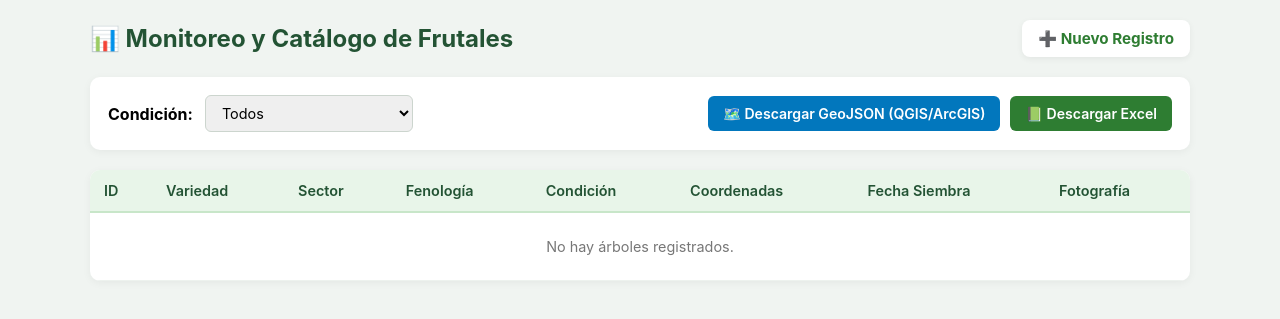
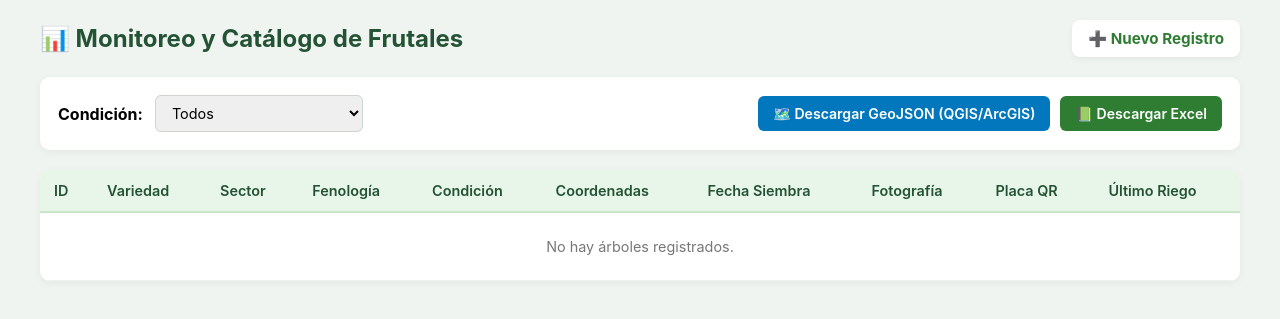
Before and after one commit to fabiogracias1979-svg/granja-verdio-app, a FastAPI app: page /registros in a window 1280 px wide. Shown: the top 319 px of the page. Run offline with FastAPI, Linux system fonts and the light colour scheme.

Commit message:
Update registros.html

```diff
--- a/templates/registros.html
+++ b/templates/registros.html
@@ -7,7 +7,7 @@
   <style>
     * { box-sizing: border-box; font-family: -apple-system, BlinkMacSystemFont, "Segoe UI", Roboto, sans-serif; }
     body { background-color: #f0f4f1; margin: 0; padding: 20px; }
-    .container { max-width: 1100px; margin: 0 auto; }
+    .container { max-width: 1200px; margin: 0 auto; }
     .header-bar { display: flex; justify-content: space-between; align-items: center; margin-bottom: 20px; flex-wrap: wrap; gap: 10px; }
     h2 { color: #235334; margin: 0; }
     .nav-btn {
@@ -37,6 +37,14 @@
     .badge-peligro { background: #ffebee; color: #c62828; }
     .link-drive { color: #1565c0; text-decoration: none; font-weight: 600; }
     .link-drive:hover { text-decoration: underline; }
+
+    /* Estilos para los nuevos botones */
+    .btn-qr {
+      display: inline-block; background: #e8f5e9; color: #1b5e20; text-decoration: none; font-size: 0.8rem; font-weight: bold; padding: 5px 10px; border-radius: 6px; border: 1px solid #c8e6c9; transition: all 0.2s;
+    }
+    .btn-qr:hover { background: #c8e6c9; }
+    .riego-text { color: #0277bd; font-weight: bold; }
+    .riego-fecha { font-size: 0.75rem; color: #777; display: block; margin-top: 2px; }
   </style>
 </head>
 <body>
@@ -78,6 +86,9 @@
           <th>Coordenadas</th>
           <th>Fecha Siembra</th>
           <th>Fotografía</th>
+          <!-- Nuevas columnas -->
+          <th>Placa QR</th>
+          <th>Último Riego</th>
         </tr>
       </thead>
       <tbody id="tablaCuerpo">
@@ -99,14 +110,28 @@
           <td>{{ item.fecha_siembra }}</td>
           <td>
             {% if item.imagen_drive_url and item.imagen_drive_url != 'Sin imagen disponible' %}
-              <a href="{{ item.imagen_drive_url }}" target="_blank" class="link-drive">🔍 Ver en Drive</a>
+              <a href="{{ item.imagen_drive_url }}" target="_blank" class="link-drive">🔍 Ver Drive</a>
             {% else %}
-              Sin imagen
+              <span style="color: #999; font-size: 0.85rem;">Sin imagen</span>
             {% endif %}
           </td>
+
+          <!-- Nuevas celdas para QR y Riego -->
+          <td>
+            <a href="/placa/frutal/{{ item.id }}" target="_blank" class="btn-qr">🔲 Ver Placa</a>
+          </td>
+          <td>
+            {% if item.ultimo_riego %}
+                <span class="riego-text">💧 {{ item.ultimo_riego.volumen_litros }} L</span>
+                <span class="riego-fecha">{{ item.ultimo_riego.fecha_aplicacion.strftime('%d/%m/%Y') }}</span>
+            {% else %}
+                <span style="font-size: 0.8rem; color: #aaa; font-style: italic;">Sin riegos</span>
+            {% endif %}
+          </td>
+
         </tr>
         {% else %}
-        <tr><td colspan="8" style="text-align:center; padding: 25px; color: #777;">No hay árboles registrados.</td></tr>
+        <tr><td colspan="10" style="text-align:center; padding: 25px; color: #777;">No hay árboles registrados.</td></tr>
         {% endfor %}
       </tbody>
     </table>
```
